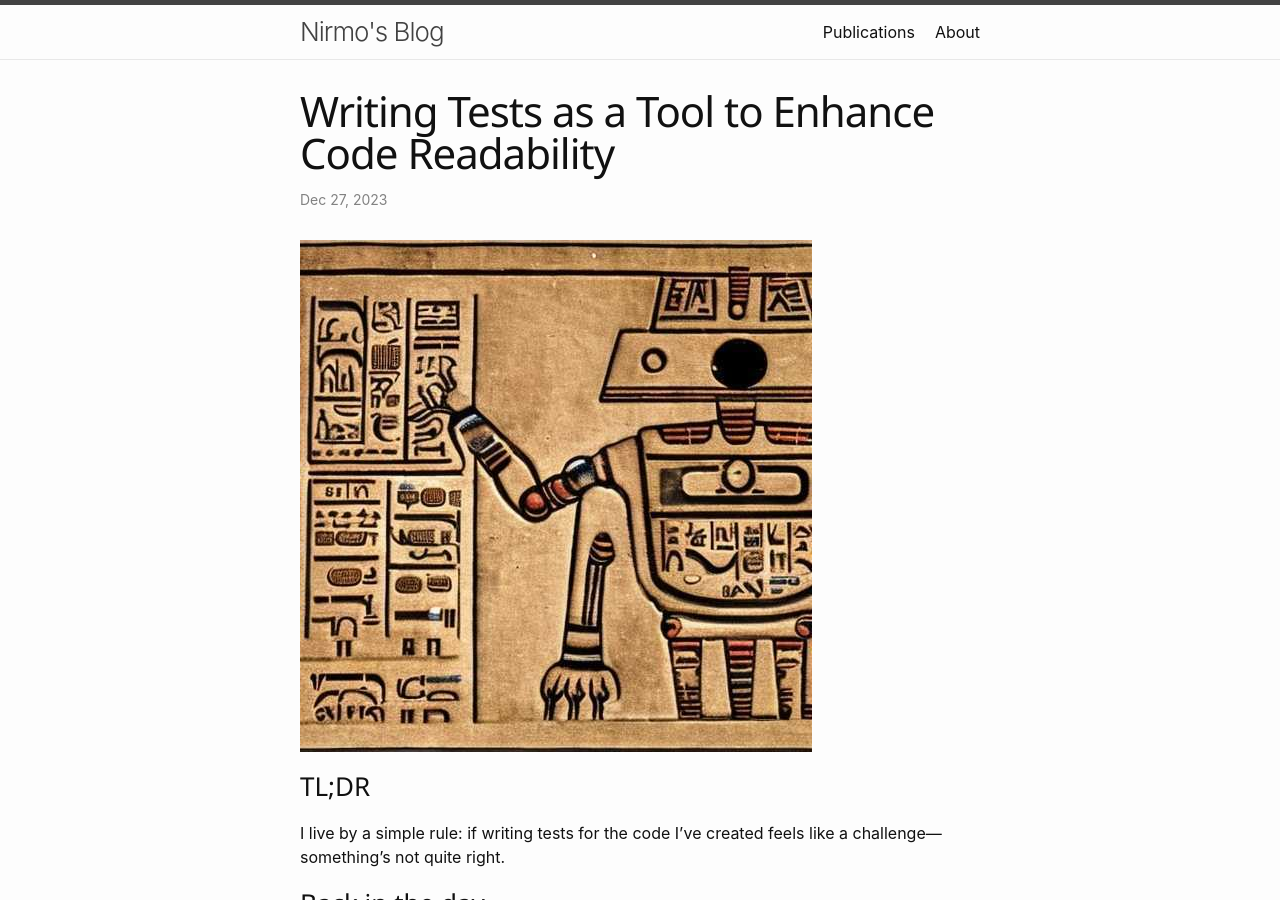
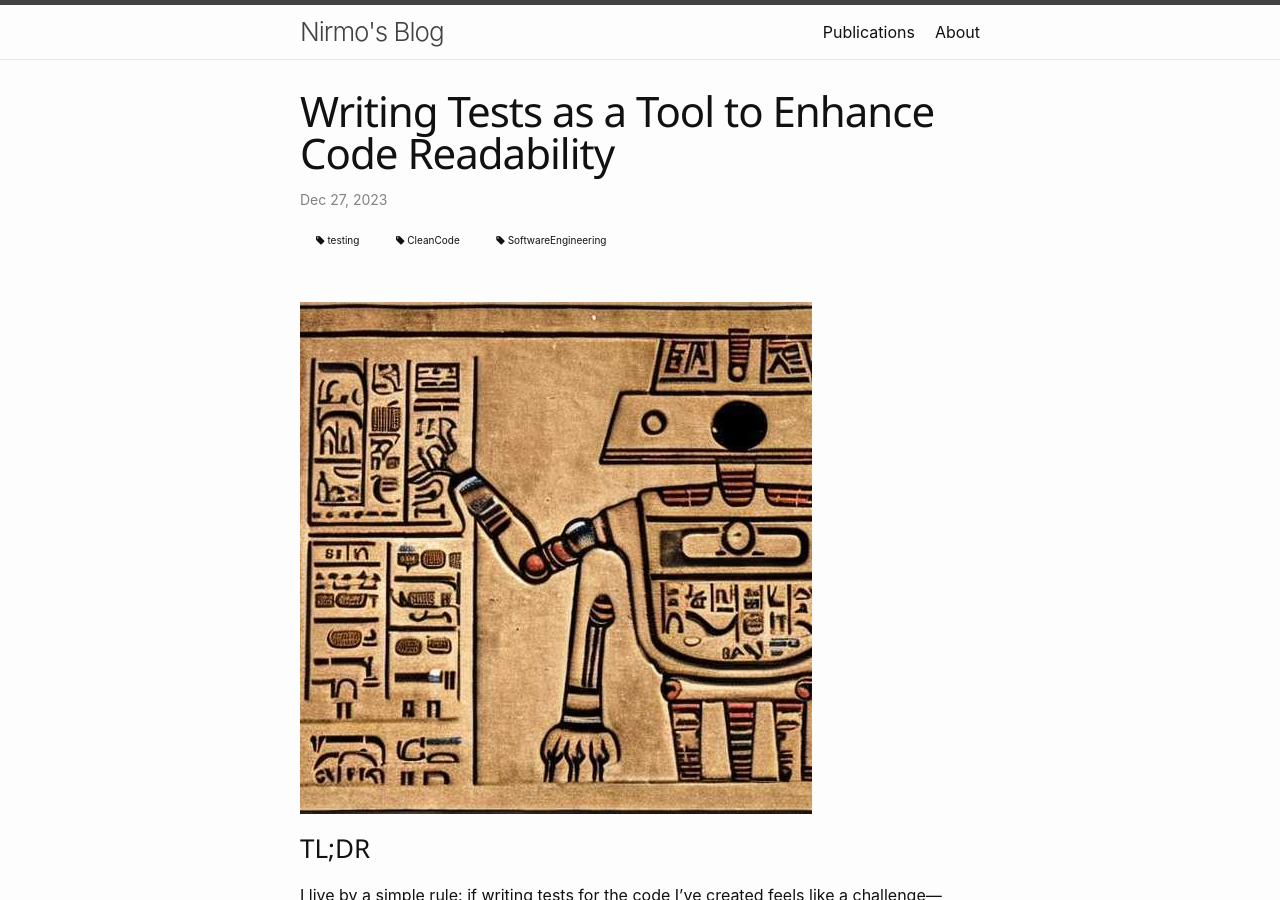
Before and after one commit to nir-mo/nir-mo.github.io, a Jekyll site: the page built from _posts/2023-12-27-Writing-Tests-Improve-Readability.markdown, in a window 1280 px wide and 900 px high. Built offline with Jekyll 4.4.1, drawn with Linux system fonts in a browser that asks for light colours; some of the changed text lies outside the part shown.

Commit message:
Tags: Place the tags on top of each post.

```diff
--- a/_layouts/post.html
+++ b/_layouts/post.html
@@ -13,18 +13,18 @@ layout: default
       {%- if page.author -%}
         • <span itemprop="author" itemscope itemtype="http://schema.org/Person"><span class="p-author h-card" itemprop="name">{{ page.author }}</span></span>
       {%- endif -%}</p>
+
+    {% if page.tags.size > 0 %}
+      {% for tag in page.tags %}
+        {% assign temp_tag_url = tag | tag_url %}
+        {% include tag.html label=tag url=temp_tag_url %}
+      {% endfor %}
+    {% endif %}
   </header>
 
   <div class="post-content e-content" itemprop="articleBody">
     {{ content }}
   </div>
-
-  {% if page.tags.size > 0 %}
-    {% for tag in page.tags %}
-      {% assign temp_tag_url = tag | tag_url %}
-      {% include tag.html label=tag url=temp_tag_url border=true %}
-    {% endfor %}
-  {% endif %}
 
   {%- if site.disqus.shortname -%}
     {%- include disqus_comments.html -%}
```
